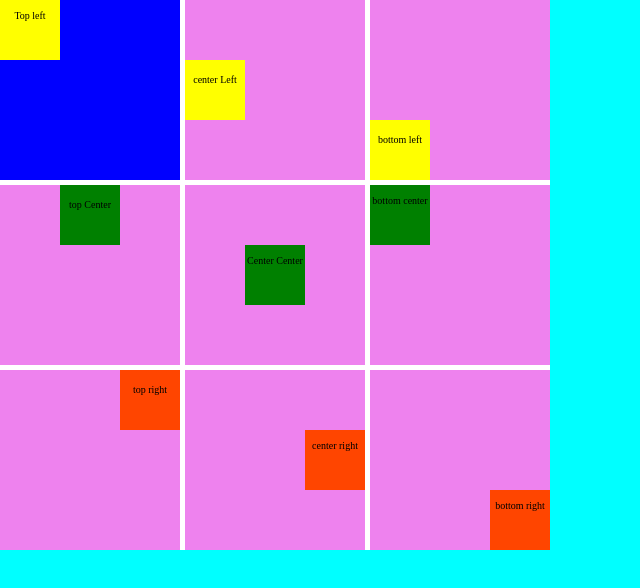
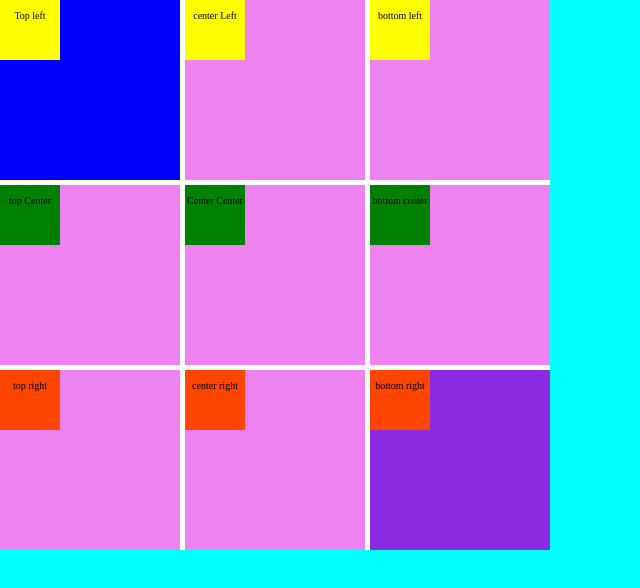
Before and after one commit to Christiano0407/Grid_response, a website: page src/html/index.html in a window 1280 px wide. Shown: the whole page, without its empty margins (0-640 px from the left). Drawn offline with Linux system fonts and the light colour scheme.

Commit message:
before-Grid

```diff
--- a/src/css/style.css
+++ b/src/css/style.css
@@ -30,6 +30,7 @@ body {
     color: #000;
     width: 18rem;
     height: 18rem;
+    flex-wrap: wrap;
 }
 .element {
     width: 6rem;
@@ -42,6 +43,9 @@ body {
 }
 .container:nth-of-type(1) {
     background-color: blue;
+}
+.container:last-child {
+    background-color: blueviolet;
 }
 .element1 {
     width: 6rem;
@@ -58,10 +62,10 @@ body {
     text-align: center;
     padding-top: 1rem;
     box-sizing: border-box;
-    margin: 6rem 0;
+   /*  margin: 6rem 0;
     display: inline-block;
     vertical-align: middle;
-    line-height: 2rem;
+    line-height: 2rem; */
 }
 .element3 {
     width: 6rem;
@@ -70,10 +74,10 @@ body {
     text-align: center;
     padding-top: 1rem;
     box-sizing: border-box;
-    margin: 12rem 0;
-    display: inline-block;
-    line-height: 20px;
-    vertical-align: bottom;
+    /* margin: 12rem 0;
+    display: inline-block; */
+   /*  line-height: 20px;
+    vertical-align: bottom; */
 }
 .element4 {
     width: 6rem;
@@ -82,9 +86,9 @@ body {
     text-align: center;
     padding-top: 1rem;
     box-sizing: border-box;
-    margin: 0 auto;
-    line-height: 2rem;
-    vertical-align: top;
+   /*  margin: 0 auto; */
+    /* line-height: 2rem;
+    vertical-align: top; */
     /*display: inline-block;*/
 }
 .element5 {
@@ -94,7 +98,7 @@ body {
     text-align: center;
     padding-top: 1rem;
     box-sizing: border-box;
-    margin: 6rem auto;
+    /* margin: 6rem auto; */
 }
 .element6 {
     width: 6rem;
@@ -103,7 +107,7 @@ body {
     text-align: center;
     padding-top: 1rem;
     box-sizing: border-box;
-    margin: 0 0;
+  /*   margin: 0 0; */
 }
 .element7 {
     width: 6rem;
@@ -112,10 +116,10 @@ body {
     text-align: center;
     padding-top: 1rem;
     box-sizing: border-box;
-    margin: 0 0 0 auto;
+ /*    margin: 0 0 0 auto; */
   /*   display: inline-block; */
-    line-height: 2rem;
-    vertical-align: top;
+   /*  line-height: 2rem;
+    vertical-align: top; */
 }
 .element8 {
     width: 6rem;
@@ -124,7 +128,7 @@ body {
     text-align: center;
     padding-top: 1rem;
     box-sizing: border-box;
-    margin: 6rem 0 0 auto;
+  /*   margin: 6rem 0 0 auto; */
 }
 .element9 {
     width: 6rem;
@@ -133,5 +137,5 @@ body {
     text-align: center;
     padding-top: 1rem;
     box-sizing: border-box;
-    margin: 12rem 0 0 auto;
+   /*  margin: 12rem 0 0 auto; */
 }
```
